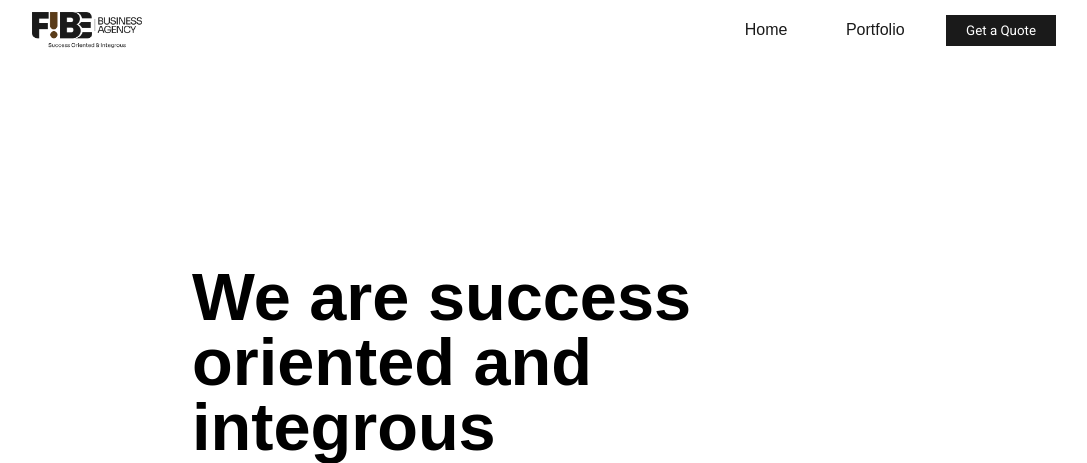
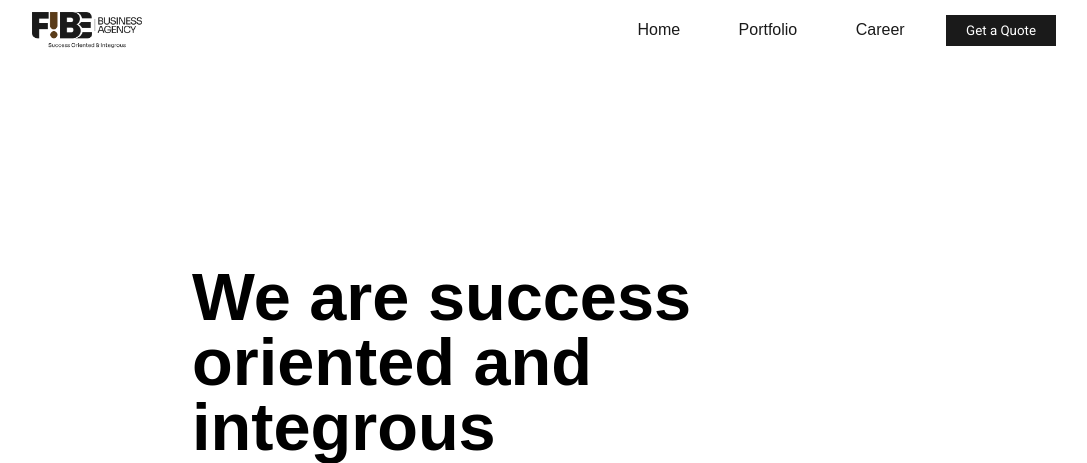
Before and after one commit to toluloperb/miaconstructions, a PHP site: page / in a window 1280 px wide. Shown: the top 463 px of the page, without its empty margins (96-1183 px from the left). Run offline with PHP 8.4, Linux system fonts and the light colour scheme.

```diff
--- a/includes/navbar.php
+++ b/includes/navbar.php
@@ -6,6 +6,7 @@
         <li>
             <a class="link" href="">Home</a>
             <a class="link" href="">Portfolio</a>
+            <a class="link" href="">Career</a>
             <a href="" style="padding: none; border: none"><button>Get a Quote</button></a>
         </li>
     </div>
@@ -19,6 +20,7 @@
     <li>
         <a href="">Home</a>
         <a href="">Portfolio</a>
+        <a href="">Career</a>
         <a href=""><button>Get a Quote</button></a>
     </li>
 </div>
```
